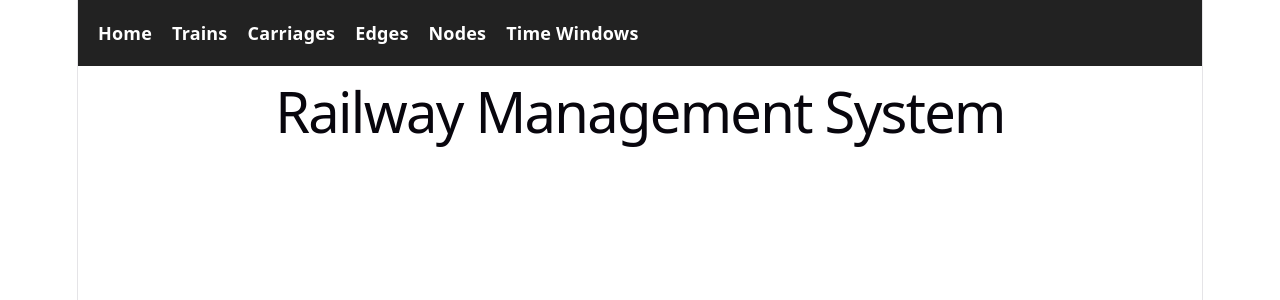
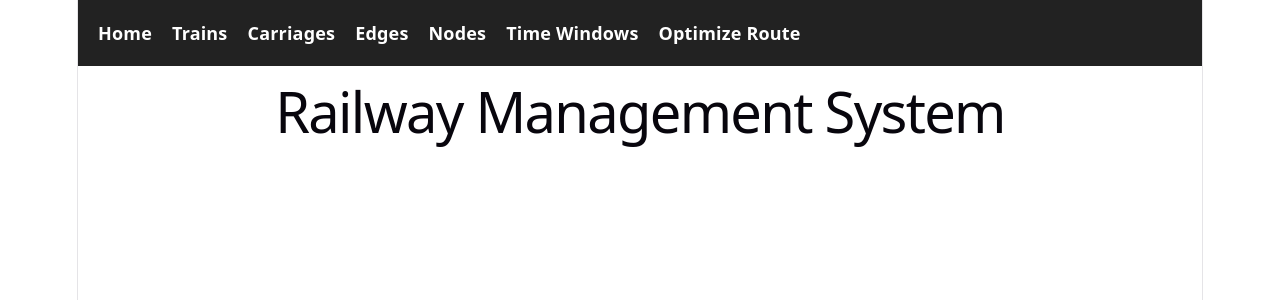
Before and after one commit to Alisizationed/pbl_aia, a React (Vite) app in the folder project 3/frontend/front-app/: page / in a window 1280 px wide. Shown: the top 300 px of the page. Built offline with nearby package versions, Linux system fonts and the light colour scheme.

Commit message:
Add optimize route request page

```diff
--- a/project 3/frontend/front-app/src/App.jsx
+++ b/project 3/frontend/front-app/src/App.jsx
@@ -3,8 +3,9 @@ import { BrowserRouter, Routes, Route, Link } from "react-router-dom";
 import TrainPage from "./pages/TrainPage";
 import CarriagesPage from "./pages/CarriagesPage";
 import EdgesPage from "./pages/EdgesPage";
-import NodesPage from "./pages/NodesPage";              // NEW
-import TimeWindowsPage from "./pages/TimeWindowsPage";  // NEW
+import NodesPage from "./pages/NodesPage";
+import TimeWindowsPage from "./pages/TimeWindowsPage";
+import OptimizePage from "./pages/OptimizePage";
 
 import "./App.css";
 
@@ -16,10 +17,9 @@ function App() {
         <Link to="/trains">Trains</Link>
         <Link to="/carriages">Carriages</Link>
         <Link to="/edges">Edges</Link>
-
-        {/* NEW */}
         <Link to="/nodes">Nodes</Link>
         <Link to="/time-windows">Time Windows</Link>
+        <Link to="/optimize">Optimize Route</Link>
       </nav>
 
       <Routes>
@@ -28,10 +28,9 @@ function App() {
         <Route path="/trains" element={<TrainPage />} />
         <Route path="/carriages" element={<CarriagesPage />} />
         <Route path="/edges" element={<EdgesPage />} />
-
-        {/* NEW */}
         <Route path="/nodes" element={<NodesPage />} />
         <Route path="/time-windows" element={<TimeWindowsPage />} />
+        <Route path="/optimize" element={<OptimizePage />} />
       </Routes>
     </BrowserRouter>
   );
```
Also changed, not shown: project 3/frontend/front-app/src/pages/OptimizePages.jsx (added).
